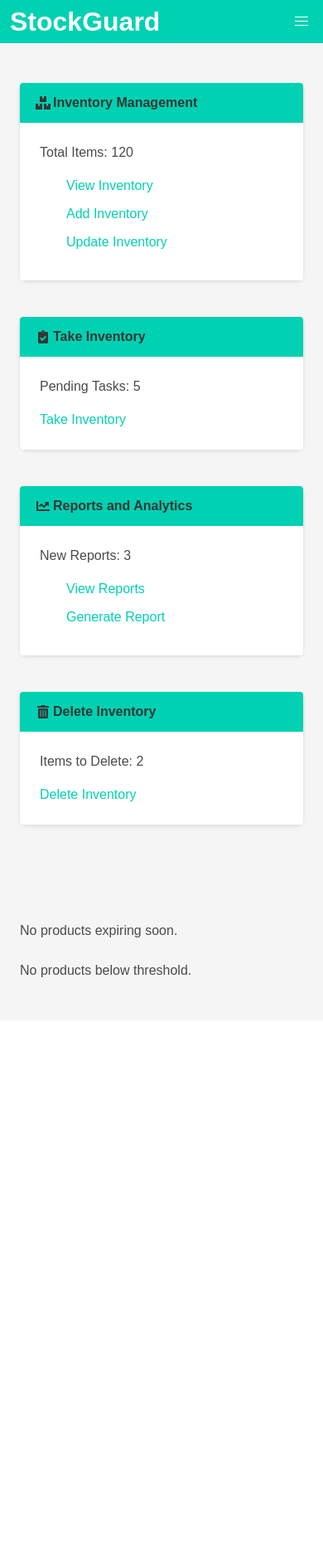
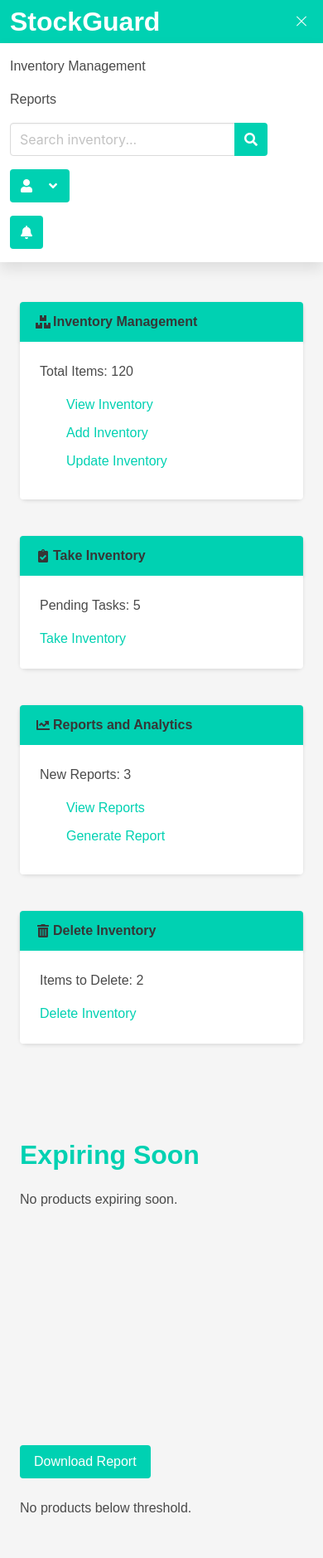
Before and after one commit to Israelshecktar/IMS, a Flask app: page /dashboard in a window 390 px wide, after a click that opens the changed part. Shown: the whole page at 83% size. Before the commit the page ends 1178 px from the top, so only its background shows below. Run offline with Flask 3, Linux system fonts and the light colour scheme; the visitor is signed in with stand-in values (Sample User, id 1); data that the repository does not hold is empty.

Commit message:
feat: Enhance dashboard with responsive design and new features
- Implemented responsive design for the dashboard using Bulma CSS framework.
- Added functionality to fetch and display expiring soon and below threshold inventory data.
- Integrated download report functionality for expiring soon and below threshold inventory.
- Improved the layout and styling of the expiring soon pie chart.
- Added flash message handling for inventory transactions.
- Created a take_inventory.html page for seamless inventory management.
- Adjusted routes and JavaScript to enhance user experience and functionality.

```diff
--- a/app.py
+++ b/app.py
@@ -206,30 +206,48 @@
         return redirect(url_for("dashboard"))
     return render_template("add_inventory.html")
 
+@app.route("/take_inventory", methods=["GET", "POST"])
+def take_inventory():
+    if request.method == "POST":
+        material_code = request.form["material"]
+        quantity_to_take = int(request.form["quantity"])
+        inventory_item = Inventory.query.filter_by(material=material_code).first()
 
-@app.route("/take_inventory", methods=["POST"])
-def take_inventory():
-    inventory_id = request.form["id"]
-    quantity_to_take = int(request.form["quantity"])
-    inventory_item = Inventory.query.get(inventory_id)
+        if not inventory_item:
+            flash("Inventory item not found", "danger")
+            return redirect(url_for("take_inventory"))
+
+        if quantity_to_take <= 0 or inventory_item.total_litres < quantity_to_take:
+            flash("Invalid or insufficient quantity", "danger")
+            return redirect(url_for("take_inventory"))
+
+        inventory_item.total_litres -= quantity_to_take
+        transaction = InventoryTransaction(
+            inventory_id=inventory_item.id, quantity_taken=quantity_to_take
+        )
+        db.session.add(transaction)
+        db.session.commit()
+
+        flash(f"Successfully took {quantity_to_take} litres. Remaining: {inventory_item.total_litres} litres", "success")
+        return redirect(url_for("take_inventory"))
+
+    return render_template("take_inventory.html")
+
+@app.route("/get_inventory_details", methods=["POST"])
+def get_inventory_details():
+    material_code = request.form["material"]
+    inventory_item = Inventory.query.filter_by(material=material_code).first()
 
     if not inventory_item:
-        return render_template("error.html", message="Inventory item not found")
+        return jsonify({"error": "Inventory item not found"}), 404
 
-    if quantity_to_take <= 0 or inventory_item.total_litres < quantity_to_take:
-        return render_template("error.html", message="Invalid or insufficient quantity")
-
-    inventory_item.total_litres -= quantity_to_take
-    transaction = InventoryTransaction(
-        inventory_id=inventory_item.id, quantity_taken=quantity_to_take
-    )
-    db.session.add(transaction)
-    db.session.commit()
-
-    return render_template(
-        "take_inventory_success.html", remaining_quantity=inventory_item.total_litres
-    )
-
+    return jsonify({
+        "product_name": inventory_item.product_name,
+        "total_litres": inventory_item.total_litres,
+        "date_received": inventory_item.date_received.strftime("%Y-%m-%d"),
+        "best_before_date": inventory_item.best_before_date.strftime("%Y-%m-%d"),
+        "location": inventory_item.location
+    })
 
 @app.route("/inventory", methods=["GET"])
 def get_inventory():
@@ -330,8 +348,6 @@
         )
 
     return jsonify(inventory_list)
-
-
 
 @app.route("/inventory/expiring_soon", methods=["GET"])
 def get_inventory_expiring_soon():
--- a/static/css/styles.css
+++ b/static/css/styles.css
@@ -69,3 +69,10 @@
         margin-bottom: 20px;
     }
 }
+@media (max-width: 768px) {
+    .custom-dropdown .dropdown-menu {
+        left: 0 !important;
+        right: 0 !important;
+        width: 100% !important;
+    }
+}
--- a/static/js/visualizations.js
+++ b/static/js/visualizations.js
@@ -23,16 +23,22 @@
                         datasets: [{
                             label: 'Total Litres',
                             data: data.map(item => item.total_litres),
-                            backgroundColor: data.map(() => `rgba(${Math.floor(Math.random() * 255)}, ${Math.floor(Math.random() * 255)}, ${Math.floor(Math.random() * 255)}, 0.2)`),
-                            borderColor: data.map(() => `rgba(${Math.floor(Math.random() * 255)}, ${Math.floor(Math.random() * 255)}, ${Math.floor(Math.random() * 255)}, 1)`),
-                            borderWidth: 1
+                            backgroundColor: data.map(() => `rgba(${Math.floor(Math.random() * 255)}, ${Math.floor(Math.random() * 255)}, ${Math.floor(Math.random() * 255)}, 0.6)`),
+                            borderColor: data.map(() => `rgba(0, 0, 0, 0.1)`),
+                            borderWidth: 2
                         }]
                     },
                     options: {
                         responsive: true,
                         plugins: {
                             legend: {
-                                position: 'top',
+                                position: 'right',
+                                labels: {
+                                    font: {
+                                        size: 14
+                                    },
+                                    color: '#333'
+                                }
                             },
                             tooltip: {
                                 callbacks: {
@@ -45,6 +51,15 @@
                                         return label;
                                     }
                                 }
+                            }
+                        },
+                        animation: {
+                            animateScale: true,
+                            animateRotate: true
+                        },
+                        scales: {
+                            x: {
+                                display: false // Hide x-axis labels
                             }
                         }
                     }
@@ -95,6 +110,9 @@
                         scales: {
                             y: {
                                 beginAtZero: true
+                            },
+                            x: {
+                                display: false // Hide x-axis labels
                             }
                         }
                     }
--- a/templates/dashboard.html
+++ b/templates/dashboard.html
@@ -37,7 +37,7 @@
                 </div>
             </div>
             <div class="navbar-item">
-                <div class="dropdown is-right is-hoverable">
+                <div class="dropdown is-right is-hoverable is-mobile custom-dropdown">
                     <div class="dropdown-trigger">
                         <button class="button is-primary" aria-haspopup="true" aria-controls="dropdown-menu">
                             <span class="icon is-small">
@@ -158,12 +158,15 @@
         <div class="columns">
             <div class="column">
                 <h2 class="title">Expiring Soon</h2>
-                <canvas id="expiringSoonChart"></canvas>
+                <div class="chart-container" style="position: relative; height:300px; width:300px">
+                    <canvas id="expiringSoonChart"></canvas>
+                </div>
+                <a class="button is-primary mt-2" href="/inventory/expiring_soon?download=true">Download Report</a>
             </div>
             <div class="column">
                 <h2 class="title">Products Below Threshold</h2>
                 <canvas id="belowThresholdChart"></canvas>
-                <a class="button is-primary" href="/inventory/below_threshold?download=true">Download Report</a>
+                <a class="button is-primary mt-2" href="/inventory/below_threshold?download=true">Download Report</a>
             </div>
         </div>
     </div>
--- a/templates/index.html
+++ b/templates/index.html
@@ -4,7 +4,7 @@
 
 {% block content %}
 <div class="columns is-centered">
-    <div class="column is-half">
+    <div class="column is-full-mobile is-half-tablet is-one-third-desktop">
         <div id="loginSection">
             <h2 class="title">Login</h2>
             <form id="login-form" method="POST">
```
Also changed, not shown: static/js/dashboard.js (+17 -19 lines), templates/take_inventory.html (added, +87 -0 lines).
